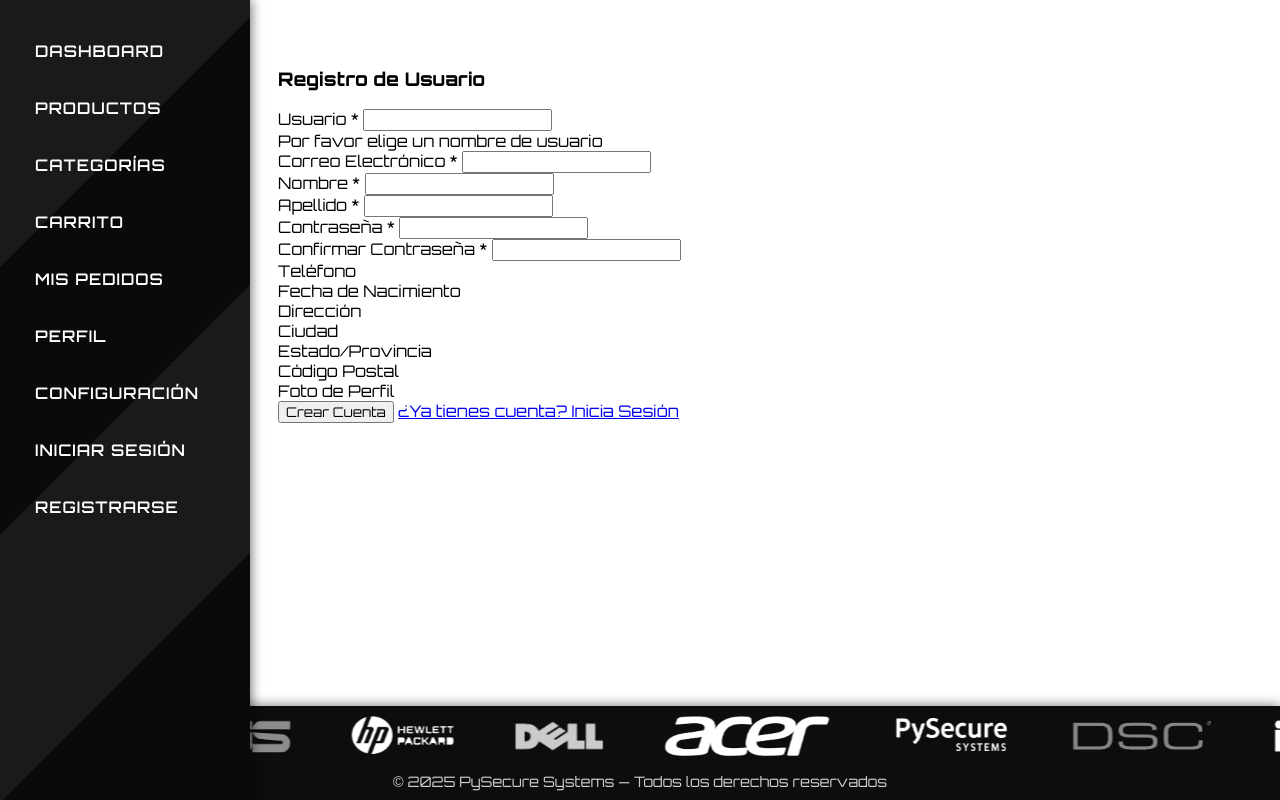
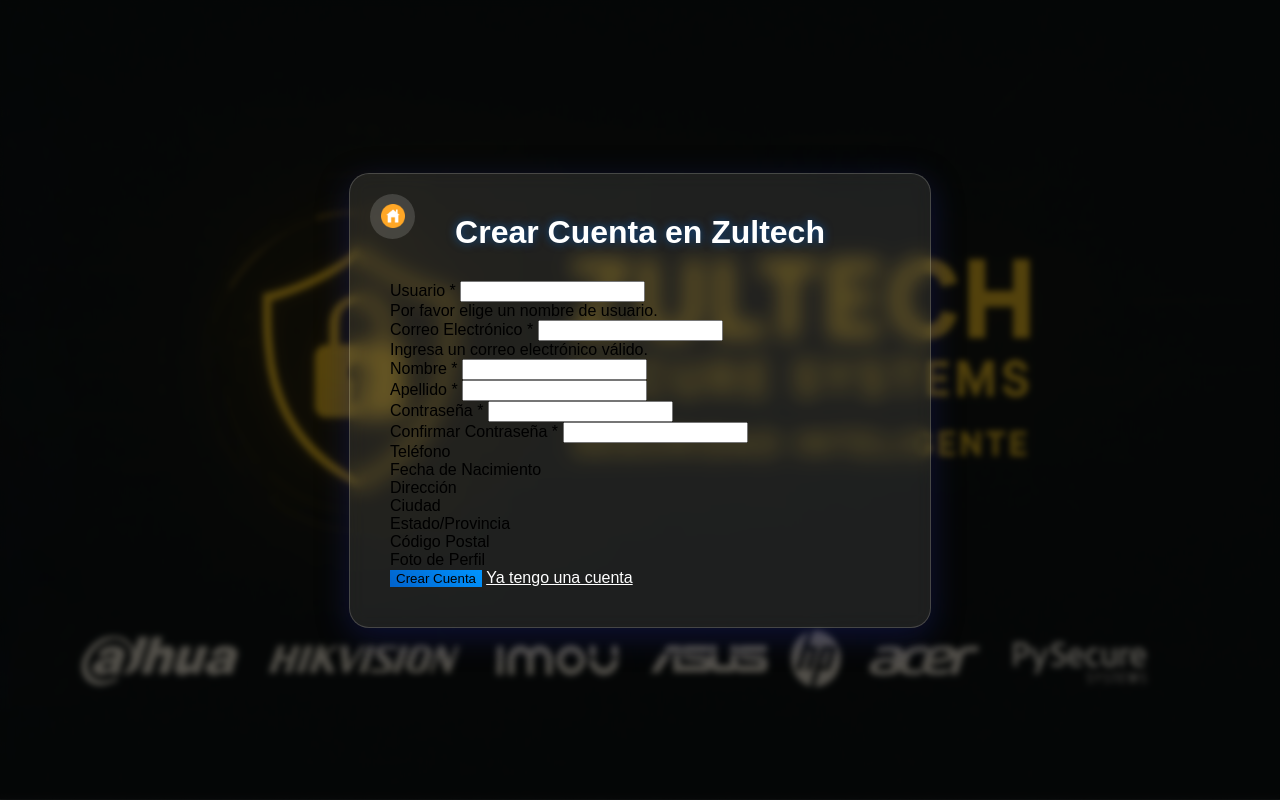
Before and after one commit to BigBossSpektrum/MyWebsite, a Django app: page /accounts/register/ in a window 1280 px wide. Run offline with Django 5.2, Linux system fonts and the light colour scheme; grey boxes are pictures that could not be loaded.

Commit message:
feat: added new style to the login and registration section.

```diff
--- a/app_login/templates/register.html
+++ b/app_login/templates/register.html
@@ -1,15 +1,26 @@
-{% extends 'base.html' %}
+<!DOCTYPE html>
+<html lang="en">
+<head>
+    <meta charset="UTF-8">
+    <meta name="viewport" content="width=device-width, initial-scale=1.0">
+    <title>Document</title>
+</head>
+<body>
 {% load static %}
 
-{% block content %}
-<div class="container mt-5 mb-5">
-    <div class="row justify-content-center">
-        <div class="col-md-8">
-            <div class="card shadow-lg">
-                <div class="card-header bg-primary text-white">
-                    <h3 class="text-center mb-0">Registro de Usuario</h3>
+
+<link rel="stylesheet" href="{% static 'css/login_app/login.css' %}">
+
+<div class="login-container">
+    <div class="login-card">
+        <div class="login-header">
+            <a class="back" href="{% url 'login' %}">
+                <img src="{% static 'img/home.png' %}" alt="btn-back">
+            </a>
+            <h3>Crear Cuenta en Zultech</h3>
         </div>
-                <div class="card-body p-4">
+
+        <div class="login-body">
             {% if messages %}
                 {% for message in messages %}
                     <div class="alert alert-{{ message.tags }} alert-dismissible fade show" role="alert">
@@ -23,7 +34,7 @@
                 {% csrf_token %}
 
                 <div class="row">
-                            <!-- Información básica -->
+                    <!-- Usuario -->
                     <div class="col-md-6 mb-3">
                         <label for="{{ form.username.id_for_label }}" class="form-label">Usuario *</label>
                         {{ form.username.errors }}
@@ -31,18 +42,23 @@
                                 class="form-control {% if form.username.errors %}is-invalid{% endif %}"
                                 id="{{ form.username.id_for_label }}" required>
                         <div class="invalid-feedback">
-                                    Por favor elige un nombre de usuario
+                            Por favor elige un nombre de usuario.
                         </div>
                     </div>
 
+                    <!-- Correo -->
                     <div class="col-md-6 mb-3">
                         <label for="{{ form.email.id_for_label }}" class="form-label">Correo Electrónico *</label>
                         {{ form.email.errors }}
                         <input type="email" name="{{ form.email.name }}"
                                 class="form-control {% if form.email.errors %}is-invalid{% endif %}"
                                 id="{{ form.email.id_for_label }}" required>
+                        <div class="invalid-feedback">
+                            Ingresa un correo electrónico válido.
+                        </div>
                     </div>
 
+                    <!-- Nombre y apellido -->
                     <div class="col-md-6 mb-3">
                         <label for="{{ form.first_name.id_for_label }}" class="form-label">Nombre *</label>
                         {{ form.first_name.errors }}
@@ -113,22 +129,19 @@
                     </div>
                 </div>
 
-                        <div class="d-grid gap-2">
+                <div class="d-grid gap-2 mt-4">
                     <button type="submit" class="btn btn-primary btn-lg">
                         <i class="fas fa-user-plus me-2"></i>Crear Cuenta
                     </button>
                     <a href="{% url 'login' %}" class="btn btn-outline-secondary">
-                                ¿Ya tienes cuenta? Inicia Sesión
+                        <i class="fas fa-sign-in-alt me-2"></i>Ya tengo una cuenta
                     </a>
                 </div>
             </form>
         </div>
     </div>
 </div>
-    </div>
-</div>
 
-{% block extra_js %}
 <script>
 // Validación de formulario Bootstrap
 (function () {
@@ -146,5 +159,5 @@
         })
 })()
 </script>
-{% endblock %}
-{% endblock %}
+</body>
+</html>
--- a/static/css/app_website/sidebar.css
+++ b/static/css/app_website/sidebar.css
@@ -18,7 +18,7 @@
 .sidebar a {
     padding: 16px 25px;
     text-decoration: none;
-    font-size: 16px;
+    font-size: 12px;
     color: white;
     display: block;
     transition: 0.3s;
@@ -32,6 +32,12 @@
 .sidebar a:hover {
     background-color: #ffd700;
     color: black;
+}
+
+.bottom-links-container {
+    position: absolute;
+    bottom: 20px;
+    width: 100%;
 }
 
 .main-content {
--- a/static/css/login_app/login.css
+++ b/static/css/login_app/login.css
@@ -1,3 +1,7 @@
+* {
+    font-family: 'Orbitron', sans-serif;
+}
+
 .login-container {
     min-height: 100vh;
     width: 100%;
@@ -105,6 +109,35 @@
     color: #ffffff;
 }
 
+.back {
+    position: absolute;
+    top: 20px;
+    left: 20px;
+    background: rgba(255, 255, 255, 0.15);
+    border: none;
+    border-radius: 50%;
+    width: 45px;
+    height: 45px;
+    display: flex;
+    align-items: center;
+    justify-content: center;
+    cursor: pointer;
+    transition: background 0.3s ease, box-shadow 0.3s ease, transform 0.2s ease;
+}
+
+.back:hover {
+    background: rgba(255, 255, 255, 0.3);
+    box-shadow: 0 4px 10px rgba(0,0,0,0.3);
+    transform: scale(1.05);
+}
+
+.back img {
+    width: 24px;
+    height: 24px;
+}
+
+
+
 .forgot-password {
     color: rgba(255, 255, 255, 0.7);
     text-decoration: none;
--- a/templates/base.html
+++ b/templates/base.html
@@ -16,13 +16,27 @@
 <body>
     <nav class="sidebar">
       <div>
+        <a href="{% url 'Dashboard' %}">
+            <img src="{% static 'img/logos/zultech_logo.png' %}" alt="Zultech Logo" class="logo">
+        </a>
+      </div>
+        <div>
             <a href="{% url 'Dashboard' %}">Dashboard</a>
             <a href="#">Productos</a>
             <a href="#">Categorías</a>
             <a href="#">Carrito</a>
             <a href="#">Mis Pedidos</a>
+
+            {% if user.is_authenticated %}
               <a href="#">Perfil</a>
+            {% endif %}
+
+            {% if user == admin %}
               <a href="#">Configuración</a>
+            {% endif %}
+
+          </div>
+          <div class="bottom-links-container">
           {% if user.is_authenticated %}
               <a href="{% url 'logout' %}">Cerrar Sesión</a>
           {% else %}
```
Also changed, not shown: Zultech_main/settings.py (+13 -13 lines), app_login/templates/login.html (+14 -5 lines), static/css/login_app/resgister.css (added, +53 -0 lines), static/img/181-1818080_house-icon-png.png (added), static/img/home.png (added). Lines whose indentation alone changed are shown as unchanged.
